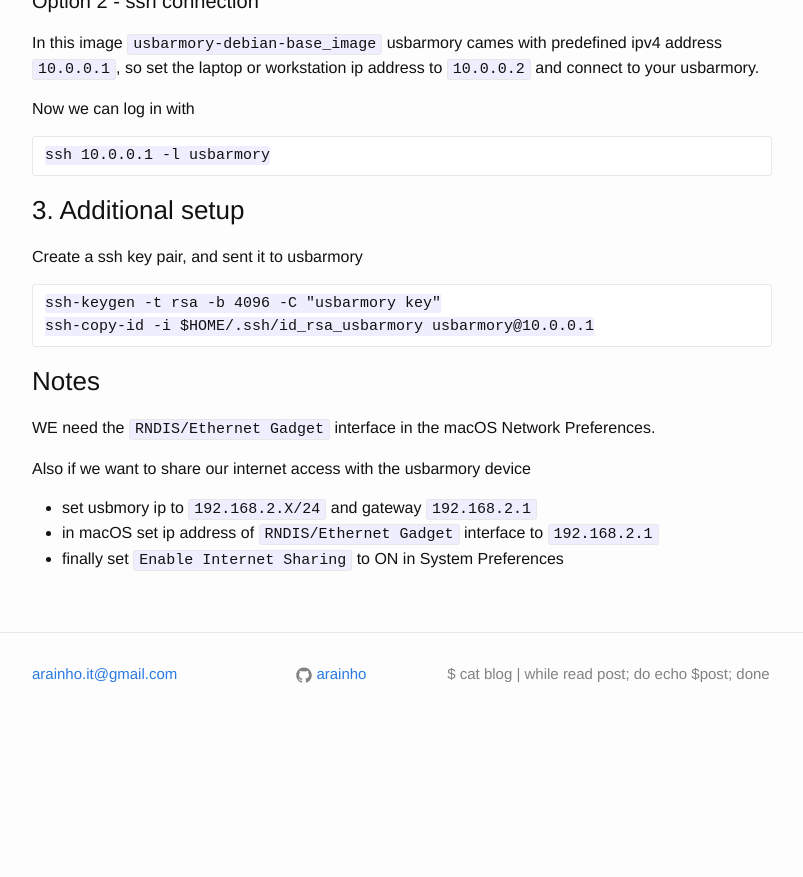
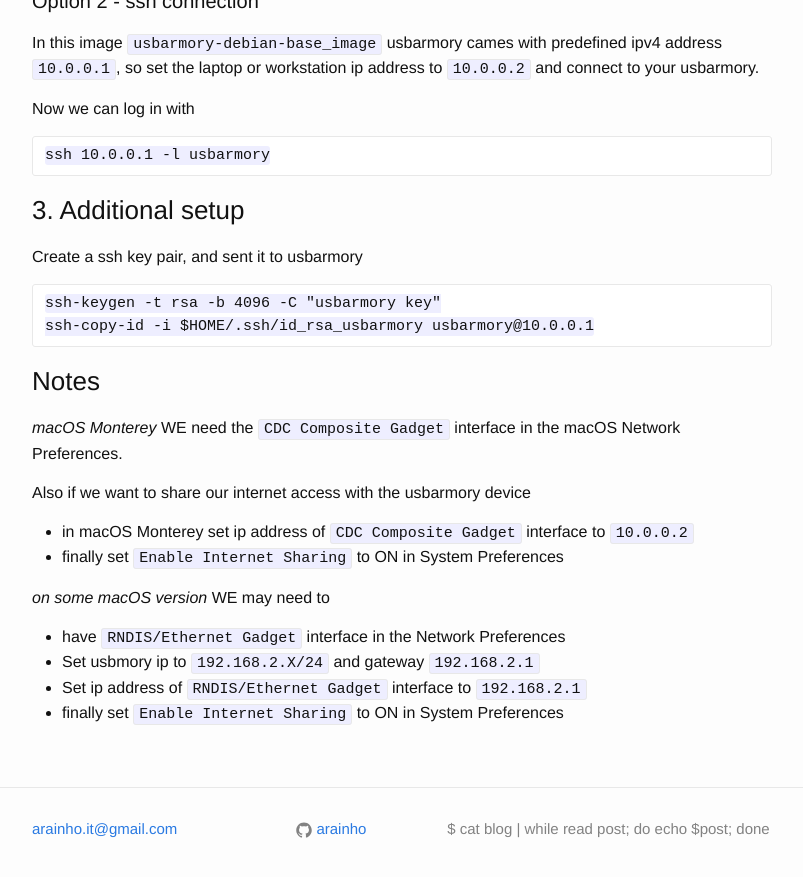
Before and after one commit to arainho/arainho.github.io, a Jekyll site: the page built from _posts/2019-04-19-usbarmory-setup.md, in a window 1280 px wide and 900 px high, scrolled down 828 px. Shown: the top 877 px of the window, without its empty margins (238-1041 px from the left). Built offline with Jekyll 4.4.1, drawn with Linux system fonts in a browser that asks for light colours; our own code applies the rules of GitHub Pages for plain Markdown files; before the commit the page ends 1574 px from its top, so only the background shows below that.

Commit message:
fix instructions for macOS Monterey

````diff
--- a/_posts/2019-04-19-usbarmory-setup.md
+++ b/_posts/2019-04-19-usbarmory-setup.md
@@ -37,9 +37,17 @@ ssh-copy-id -i $HOME/.ssh/id_rsa_usbarmory usbarmory@10.0.0.1
 ```
 
 ### Notes
-WE need the `RNDIS/Ethernet Gadget` interface in the macOS Network Preferences.
+
+*macOS Monterey*
+WE need the `CDC Composite Gadget` interface in the macOS Network Preferences.
 
 Also if we want to share our internet access with the usbarmory device
-- set usbmory ip to `192.168.2.X/24` and gateway `192.168.2.1`
-- in macOS set ip address of `RNDIS/Ethernet Gadget` interface to `192.168.2.1`
+- in macOS Monterey set ip address of `CDC Composite Gadget` interface to `10.0.0.2`
 - finally set `Enable Internet Sharing` to ON in System Preferences
+
+*on some macOS version*
+WE may need to
+- have `RNDIS/Ethernet Gadget` interface in the Network Preferences
+- Set usbmory ip to `192.168.2.X/24` and gateway `192.168.2.1`
+- Set ip address of `RNDIS/Ethernet Gadget` interface to `192.168.2.1`
+- finally set `Enable Internet Sharing` to ON in System Preferences
````
